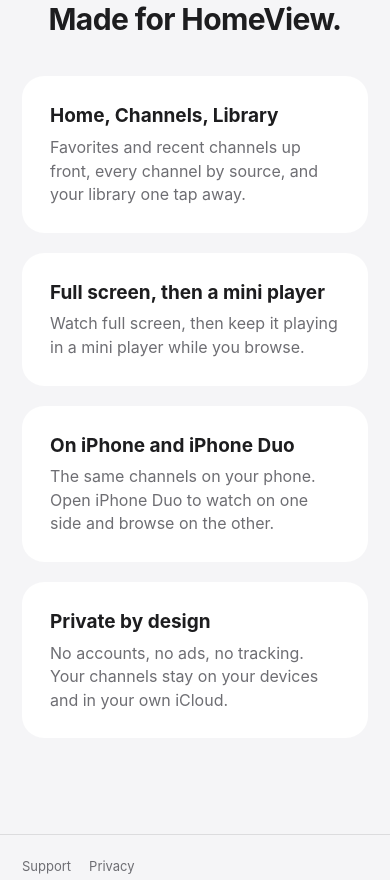
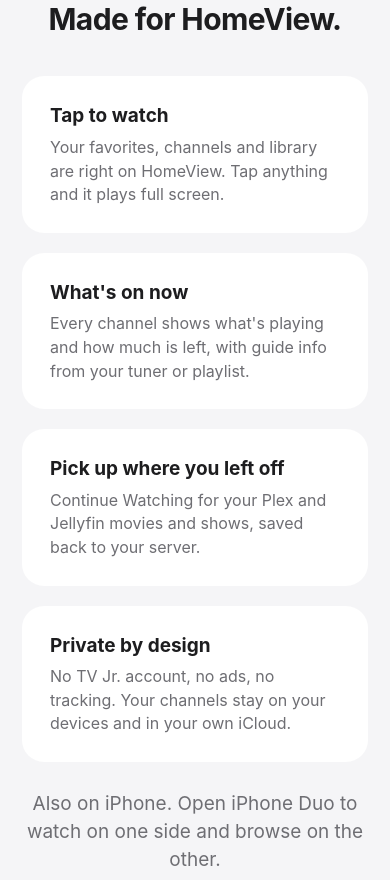
Before and after one commit to bpmarkowitz/tvjr-site, a plain HTML site: page index.html in a window 390 px wide. Shown: the part 2525-3405 px from the top of the page. Drawn offline with Linux system fonts and the light colour scheme.

Commit message:
Made for HomeView: lead with what it does on HomeView; iPhone as a note
Co-Authored-By: Claude Opus 5.5 <noreply@anthropic.com>
Claude-Session: https://claude.ai/code/session_01E5r6t48Vp7egb8CKtKeLoR

```diff
--- a/index.html
+++ b/index.html
@@ -97,22 +97,23 @@
       <h2>Made for HomeView.</h2>
       <div class="features">
         <div class="feature">
-          <h3>Home, Channels, Library</h3>
-          <p>Favorites and recent channels up front, every channel by source, and your library one tap away.</p>
+          <h3>Tap to watch</h3>
+          <p>Your favorites, channels and library are right on HomeView. Tap anything and it plays full screen.</p>
         </div>
         <div class="feature">
-          <h3>Full screen, then a mini player</h3>
-          <p>Watch full screen, then keep it playing in a mini player while you browse.</p>
+          <h3>What's on now</h3>
+          <p>Every channel shows what's playing and how much is left, with guide info from your tuner or playlist.</p>
         </div>
         <div class="feature">
-          <h3>On iPhone and iPhone Duo</h3>
-          <p>The same channels on your phone. Open iPhone Duo to watch on one side and browse on the other.</p>
+          <h3>Pick up where you left off</h3>
+          <p>Continue Watching for your Plex and Jellyfin movies and shows, saved back to your server.</p>
         </div>
         <div class="feature">
           <h3>Private by design</h3>
-          <p>No accounts, no ads, no tracking. Your channels stay on your devices and in your own iCloud.</p>
+          <p>No TV Jr. account, no ads, no tracking. Your channels stay on your devices and in your own iCloud.</p>
         </div>
       </div>
+      <p class="sub" style="margin-top:28px">Also on iPhone. Open iPhone Duo to watch on one side and browse on the other.</p>
     </section>
   </main>
 
```
